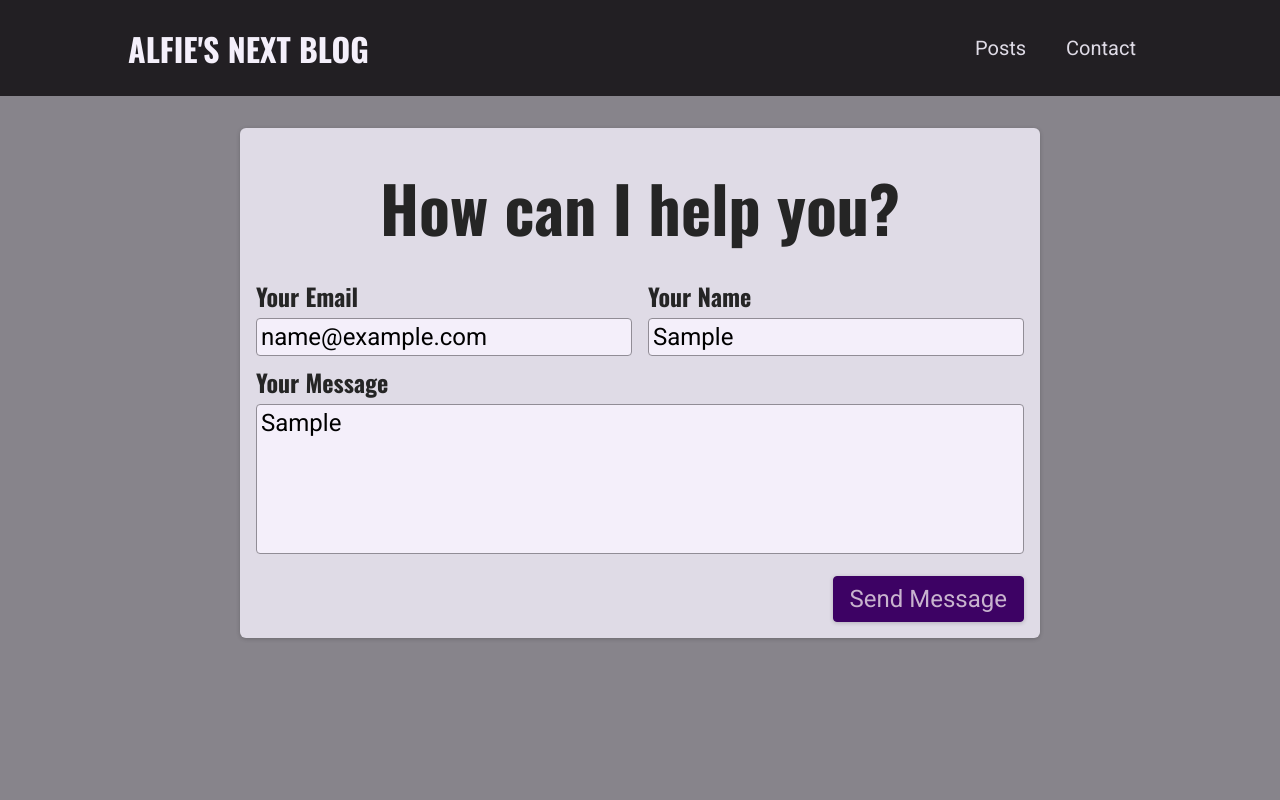
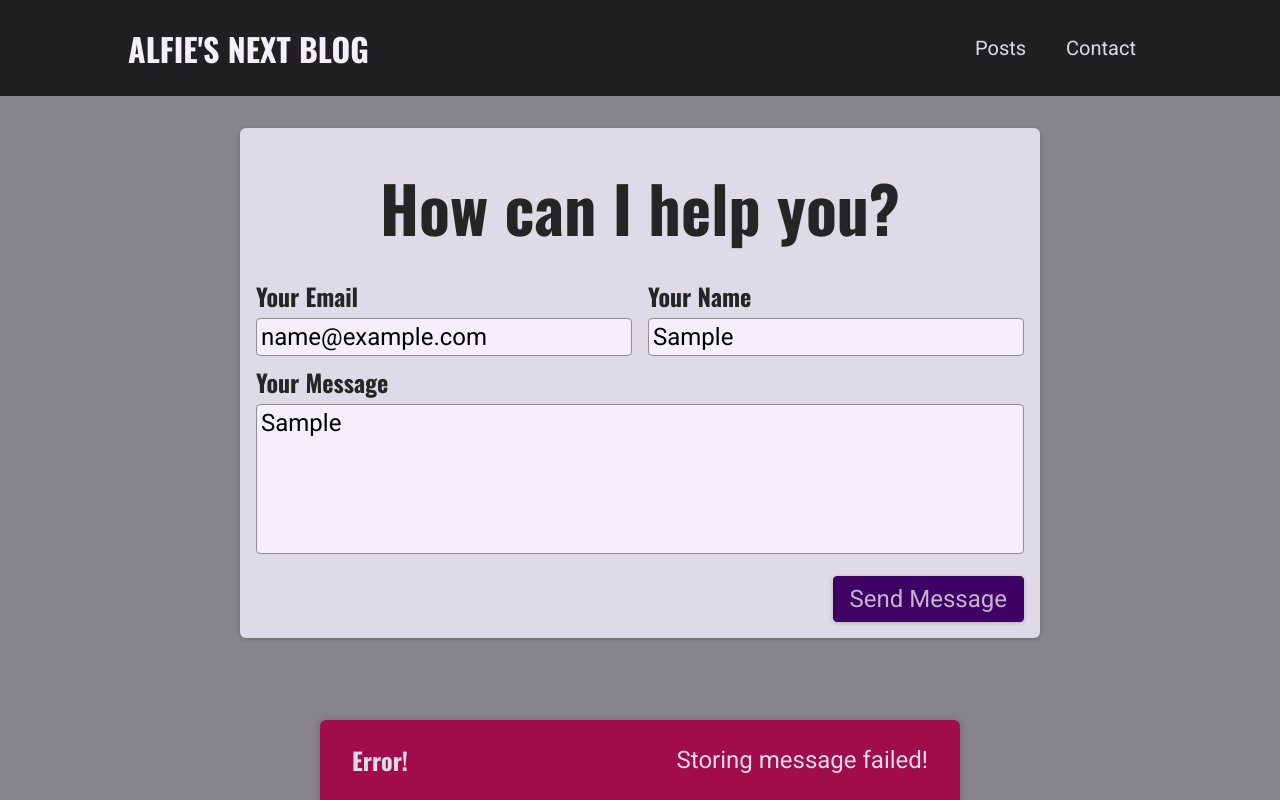
Before and after one commit to alfie1104/next-blog, a Next.js app: page /contact in a window 1280 px wide. Both pictures are taken after typing "name@example.com", "Sample", "Sample" into the empty fields and a click on the button "Send Message". Built offline with nearby package versions, Linux system fonts and the light colour scheme; no server answers; the database is empty.

Commit message:
feat(notification, contact-form): adding UI Feedback With Notifications

```diff
--- a/components/contact/contact-form.js
+++ b/components/contact/contact-form.js
@@ -1,29 +1,87 @@
-import { useState } from "react";
+import { useEffect, useState } from "react";
 import classes from "./contact-form.module.css";
+import Notification from "../ui/notification";
+
+async function sendContactData(contactDetails) {
+  const response = await fetch("/api/contact", {
+    method: "POST",
+    body: JSON.stringify(contactDetails),
+    headers: {
+      "Content-Type": "application/json",
+    },
+  });
+
+  const data = await response.json();
+
+  if (!response.ok) {
+    throw new Error(data.message || "Something went wrong!");
+  }
+}
 
 function ContactForm() {
   const [enteredEmail, setEnteredEmail] = useState("");
   const [enteredName, setEnteredName] = useState("");
   const [enteredMessage, setEnteredMessage] = useState("");
+  const [requestStatus, setRequestStatus] = useState(); //"pending","success","error"
+  const [requestError, setRequestError] = useState();
 
-  function sendMessageHandler(event) {
+  useEffect(() => {
+    if (requestStatus === "success" || requestStatus === "error") {
+      const timer = setTimeout(() => {
+        setRequestStatus(null);
+        setRequestError(null);
+      }, 3000);
+
+      return () => clearTimeout(timer);
+    }
+  }, [requestStatus]);
+
+  async function sendMessageHandler(event) {
     event.preventDefault();
 
     // optional : add client-side validation
 
-    fetch("/api/contact", {
-      method: "POST",
-      body: JSON.stringify({
+    setRequestStatus("pending");
+
+    try {
+      await sendContactData({
         email: enteredEmail,
         name: enteredName,
         message: enteredMessage,
-      }),
-      headers: {
-        "Content-Type": "application/json",
-      },
-    })
-      .then((response) => response.json())
-      .then((data) => console.log(data));
+      });
+      setRequestStatus("success");
+      setEnteredEmail("");
+      setEnteredName("");
+      setEnteredMessage("");
+    } catch (error) {
+      setRequestError(error.message);
+      setRequestStatus("error");
+    }
+  }
+
+  let notification;
+  if (requestStatus === "pending") {
+    notification = {
+      status: "pending",
+      title: "Sending message...",
+      message: "Your message is on its way!",
+    };
+  }
+
+  if (requestStatus === "success") {
+    notification = {
+      status: "success",
+      title: "Success!",
+      message: "Message sent successfully!",
+    };
+  }
+
+  if (requestStatus === "error") {
+    notification = {
+      status: "error",
+      title: "Error!",
+      message: requestError,
+    };
   }
 
   return (
@@ -65,6 +123,8 @@ function ContactForm() {
           <button>Send Message</button>
         </div>
       </form>
+
+      {notification && <Notification {...notification} />}
     </section>
   );
 }
--- /dev/null
+++ b/components/ui/notification.js
@@ -0,0 +1,26 @@
+import classes from "./notification.module.css";
+
+function Notification(props) {
+  const { title, message, status } = props;
+
+  let statusClasses = "";
+
+  if (status === "success") {
+    statusClasses = classes.success;
+  }
+
+  if (status === "error") {
+    statusClasses = classes.error;
+  }
+
+  const cssClasses = `${classes.notification} ${statusClasses}`;
+
+  return (
+    <div className={cssClasses}>
+      <h2>{title}</h2>
+      <p>{message}</p>
+    </div>
+  );
+}
+
+export default Notification;
--- /dev/null
+++ b/components/ui/notification.module.css
@@ -0,0 +1,43 @@
+.notification {
+  display: flex;
+  justify-content: space-between;
+  align-items: center;
+  color: var(--color-grey-100);
+  background-color: var(--color-grey-800);
+  padding: 0 var(--size-8);
+  box-shadow: 0 1px 8px rgba(0, 0, 0, 0.2);
+  position: fixed;
+  height: 5rem;
+  bottom: 0;
+  width: 100%;
+  left: 0;
+  border-top-right-radius: 0;
+  border-top-left-radius: 0;
+}
+
+.notification h2 {
+  font-size: var(--size-6);
+  margin: 0;
+}
+
+.notification p {
+  margin: 0;
+}
+
+.success {
+  background-color: var(--color-success-500);
+  color: var(--color-grey-800);
+}
+
+.error {
+  background-color: var(--color-error-500);
+}
+
+@media (min-width: 768px) {
+  .notification {
+    width: 40rem;
+    left: calc(50% - 20rem);
+    border-top-right-radius: 6px;
+    border-top-left-radius: 6px;
+  }
+}
```
